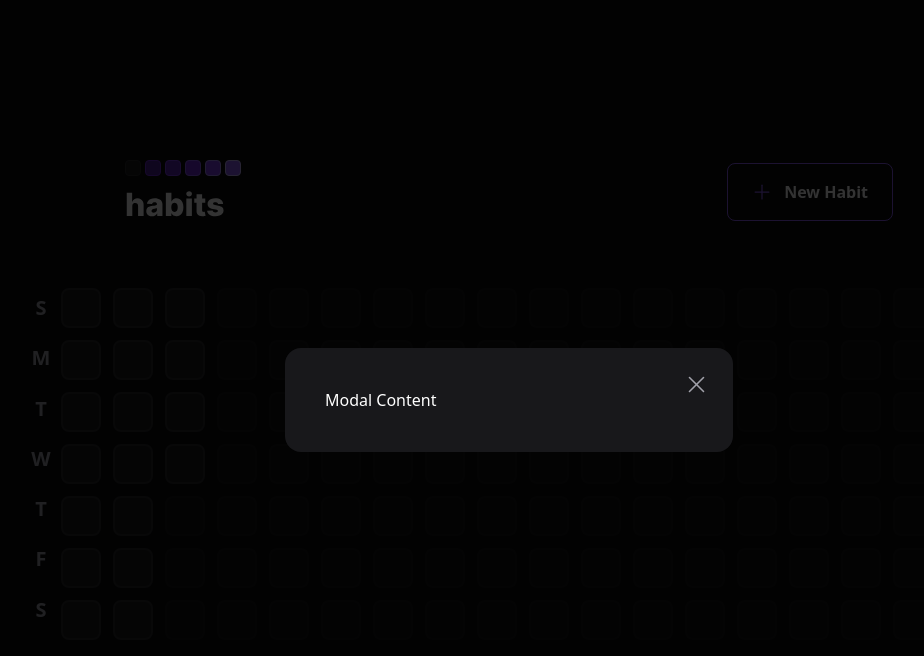
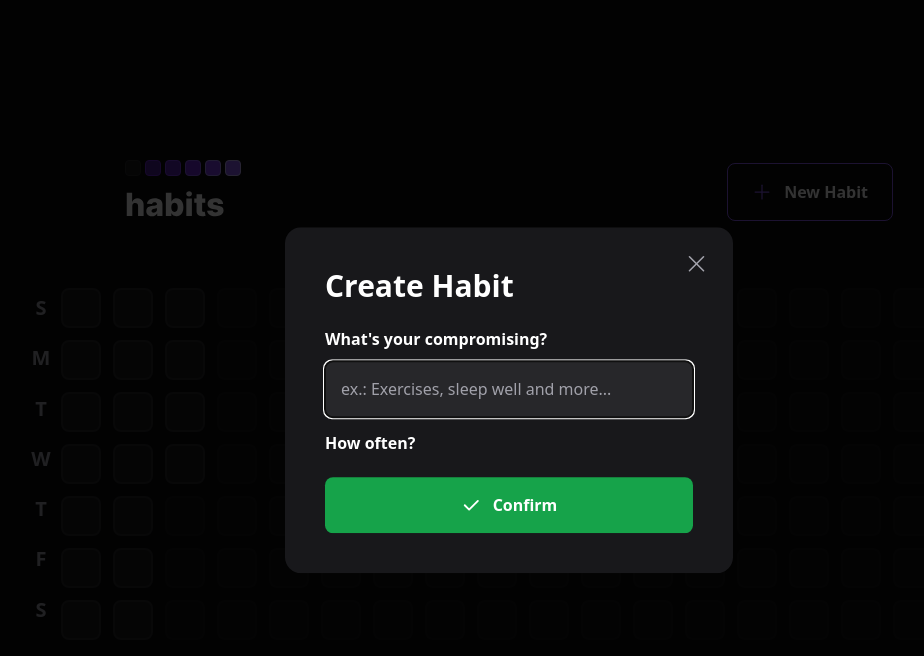
Before and after one commit to wandersonce/HabitsApp, a React (Vite) app in the folder web/: page / in a window 1280 px wide. Both pictures are taken after a click on the button "New Habit". Shown: the top 656 px of the page, without its empty margins (131-1055 px from the left). Built offline with nearby package versions, Linux system fonts and the light colour scheme.

Commit message:
Creating form

```diff
--- a/web/src/components/Header.tsx
+++ b/web/src/components/Header.tsx
@@ -1,6 +1,7 @@
 import logoImage from '../assets/logo.svg'
 import * as Dialog from '@radix-ui/react-dialog';
 import {Plus, X} from 'phosphor-react'
+import NewHabitForm from './NewHabitForm';
 
 export default function Header() {
 
@@ -22,10 +23,16 @@ export default function Header() {
         <Dialog.Overlay className="w-screen bg-black/80 fixed inset-0"/>
 
         <Dialog.Content className="absolute p-10 bg-zinc-900 rounded-2xl w-full max-w-md top-1/2 left-1/2 -translate-x-1/2 -translate-y-1/2">
+
           <Dialog.Close className='absolute right-6 top-6 text-zinc-400 hover:text-zinc-200'>
             <X size={25} aria-label="Close" />
           </Dialog.Close>
-          Modal Content
+
+          <Dialog.Title className='text-3xl leading-tight text-white font-extrabold'>
+            Create Habit
+          </Dialog.Title>
+
+          <NewHabitForm />
         </Dialog.Content>
       </Dialog.Portal>
     </Dialog.Root>
--- /dev/null
+++ b/web/src/components/NewHabitForm.tsx
@@ -0,0 +1,27 @@
+import { Check } from "phosphor-react";
+
+export default function NewHabitForm() {
+  return (
+    <form className="w-full flex flex-col mt-6">
+      <label htmlFor="title" className="font-semibold leading-tight">
+        What's your compromising?
+      </label>
+      <input
+      type="text"
+      id="title"
+      placeholder="ex.: Exercises, sleep well and more..."
+      className="p-4 rounded-lg mt-3 bg-zinc-800 text-white placeholder:text-zinc-400"
+      autoFocus
+      />
+
+      <label htmlFor="" className="font-semibold leading-tight mt-4">
+        How often?
+      </label>
+
+      <button type="submit" className="mt-6 rounded-lg p-4 flex items-center justify-center gap-3 font-semibold bg-green-600 hover:bg-green-500">
+        <Check size={20} weight="bold" />
+        Confirm
+      </button>
+    </form>
+  )
+}
```
